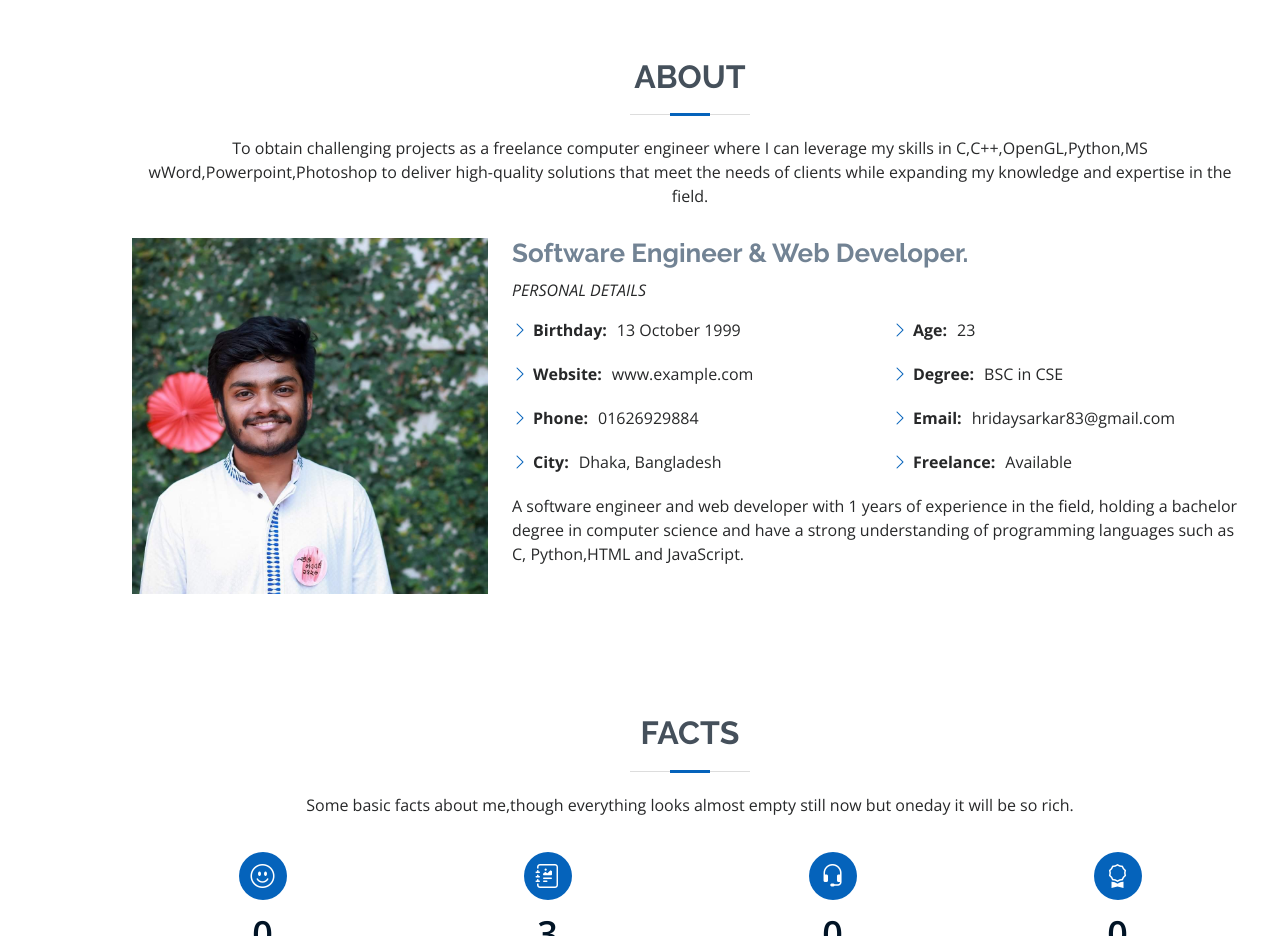
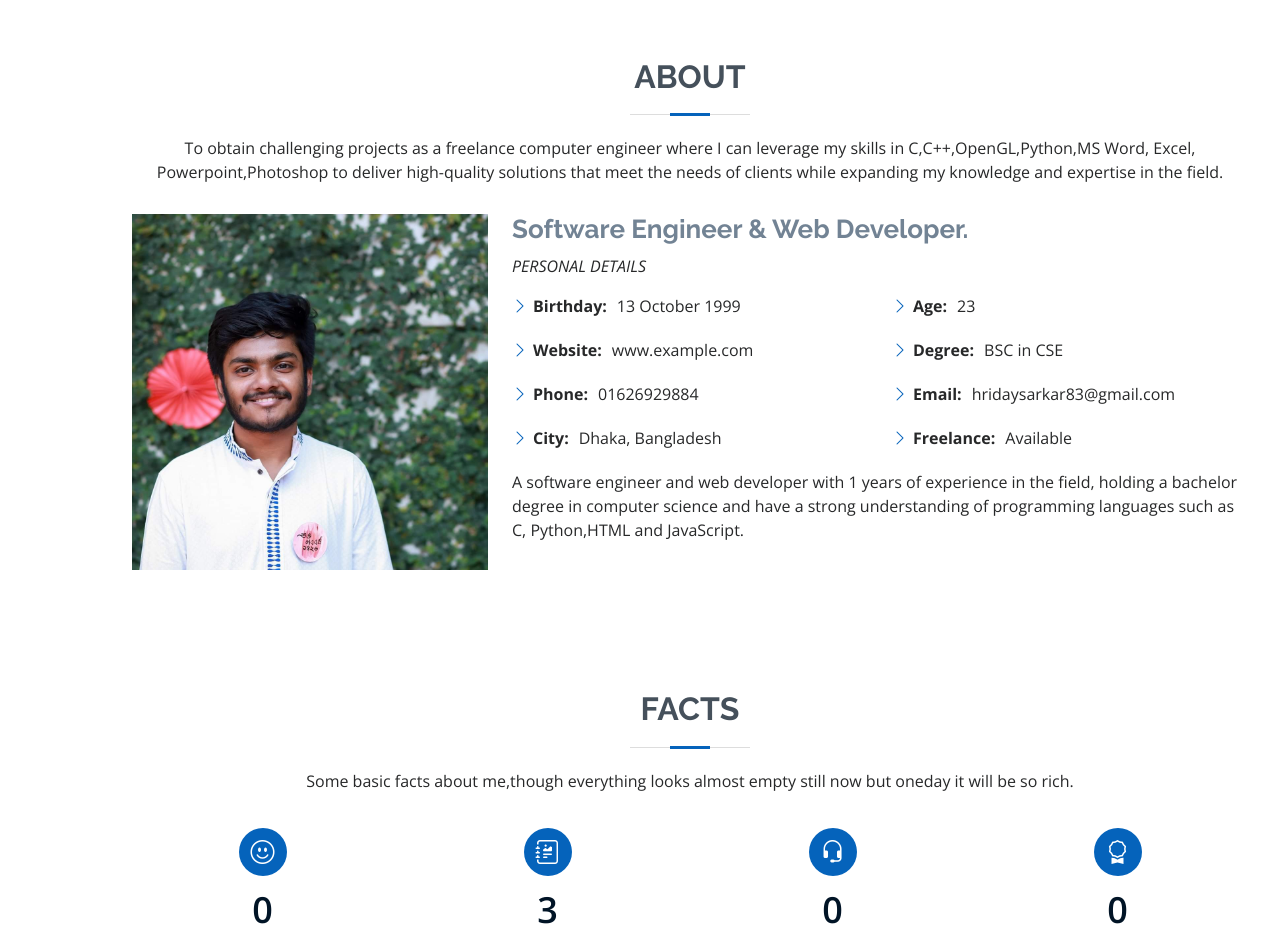
Before and after one commit to Hriday59/Hriday59.github.io, a plain HTML site: page index.html in a window 1280 px wide. Shown: the part 802-1738 px from the top of the page. Drawn offline with nearby package versions, Linux system fonts and the light colour scheme.

Commit message:
spelling mistake

```diff
--- a/index.html
+++ b/index.html
@@ -78,7 +78,7 @@
 
         <div class="section-title">
           <h2>About</h2>
-          <p>To obtain challenging projects as a freelance computer engineer where I can leverage my skills in C,C++,OpenGL,Python,MS wWord,Powerpoint,Photoshop to deliver high-quality solutions that meet the needs of clients while expanding my knowledge and expertise in the field.</p>
+          <p>To obtain challenging projects as a freelance computer engineer where I can leverage my skills in C,C++,OpenGL,Python,MS Word, Excel, Powerpoint,Photoshop to deliver high-quality solutions that meet the needs of clients while expanding my knowledge and expertise in the field.</p>
         </div>
 
         <div class="row">
```
